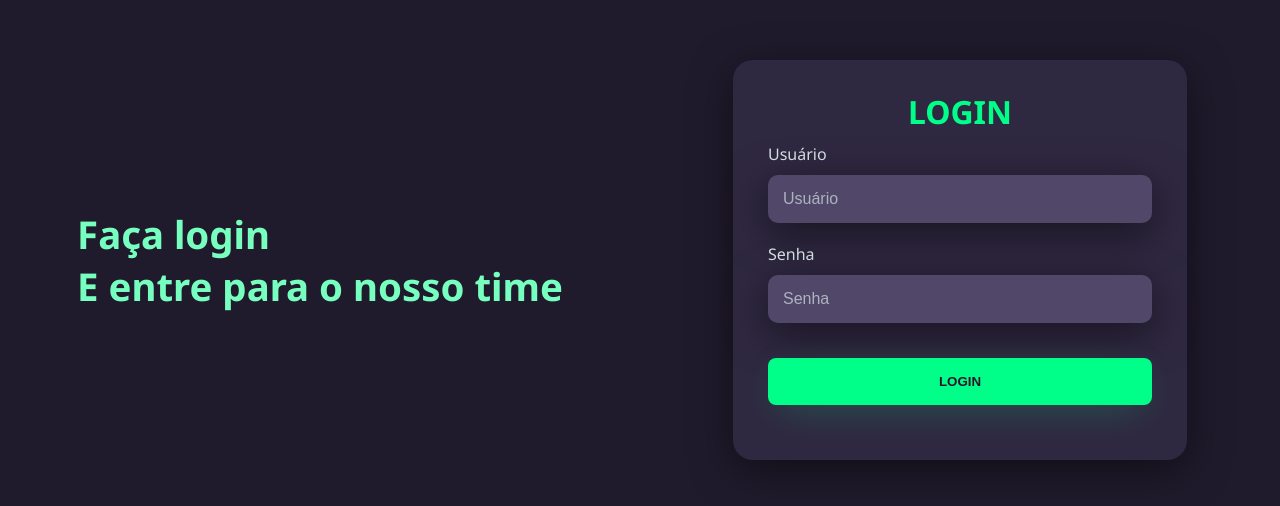
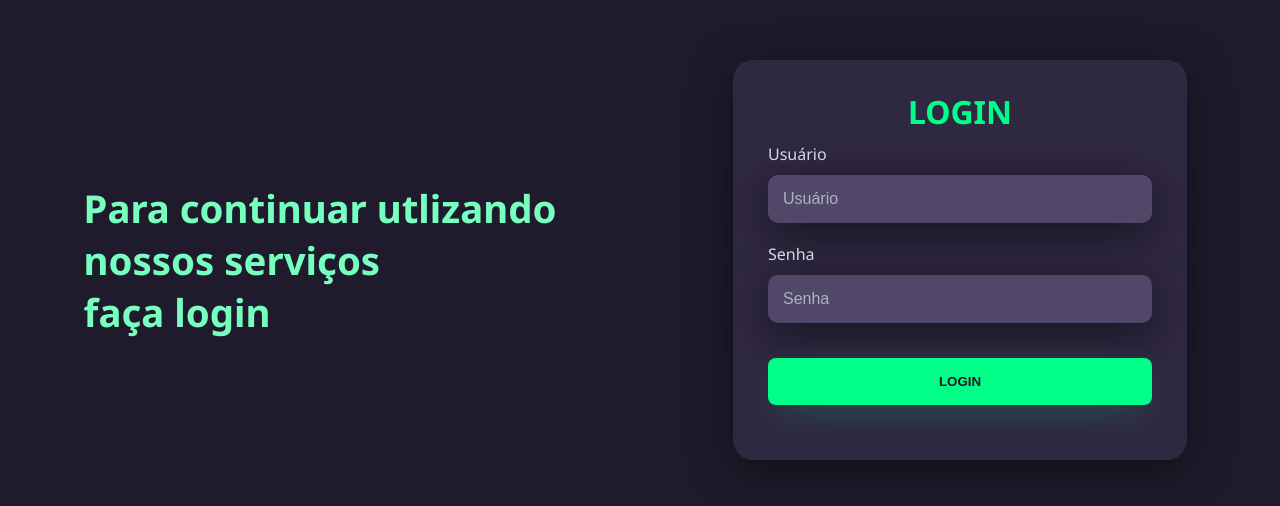
Before and after one commit to ManiGomes/login-page-dark, a plain HTML site: page index.html in a window 1280 px wide. Shown: the part 140-646 px from the top of the page. Drawn offline with Linux system fonts and the light colour scheme.

Commit message:
Update index.html

```diff
--- a/index.html
+++ b/index.html
@@ -10,7 +10,7 @@
 <body>
     <div class="main-login">
         <div class="left-login">
-            <h1>Faça login<br>E entre para o nosso time</h1>
+            <h1>Para continuar utlizando<br>nossos serviços<br>faça login</h1>
 
 
         </div>
```
